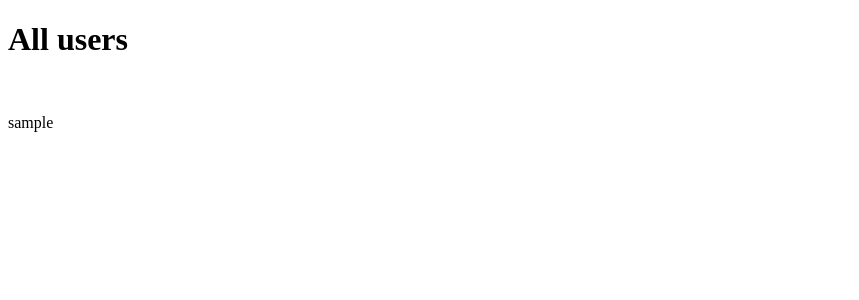
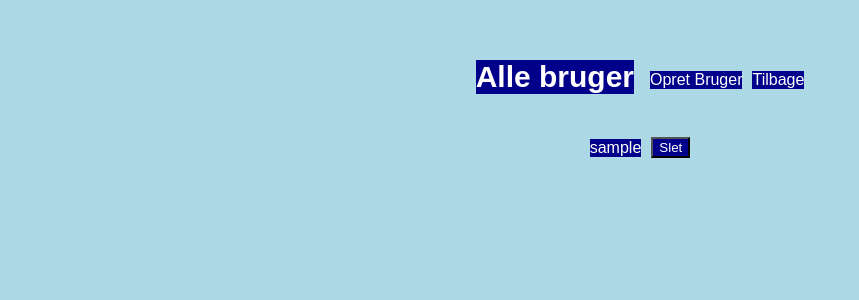
Before and after one commit to Malt3344/chatAppOpgave, a Node project: template views/users.pug in a window 1280 px wide. Shown: the top 300 px of the page, without its empty margins (0-859 px from the left). Run offline with Node 20 templates, Linux system fonts and the light colour scheme; the template is opened without the code that fills it: most values are stand-ins (such as "Sample title", 1, 10 or a date in 2020).

Commit message:
User delen

```diff
--- a/assets/functions.js
+++ b/assets/functions.js
@@ -7,4 +7,25 @@ async function getMessage(){
     console.log(message)
 }
 
-getMessage()
+//Slet bruger
+document.querySelectorAll('.deleteUser').forEach(button => {
+    button.addEventListener('click', async (event) => {
+        event.preventDefault()
+        const userId = button.dataset.userId
+        const link = '/users/' + userId
+
+        try {
+            const result = await fetch(link, {
+                method: 'DELETE'
+            })
+
+            if (result.ok) {
+                window.location = '/users'
+            } else {
+                console.error('Kunne ikke slette bruger:', result.status)
+            }
+        } catch (err) {
+            console.error('Kunne ikke slette bruger', err)
+        }
+    })
+})
--- a/assets/style.css
+++ b/assets/style.css
@@ -231,3 +231,64 @@ main {
 .messageOwner{
     font-size: 12px;
 }
+
+/*--------------Users----------*/
+.alleBruger{
+    background-color: darkblue;
+    color: white;
+    text-align: center;
+}
+.opretBruger{
+    background-color: darkblue;
+    color: white;
+    text-decoration: none;
+}
+
+.users{
+    background-color: darkblue;
+    color: white;
+    text-align: left;
+}
+
+.deleteUser{
+    background-color: darkblue;
+    color: white;
+}
+
+.userRow {
+    display: flex;
+    align-items: center;
+    gap: 10px;
+}
+
+.users {
+    margin: 0;
+}
+
+.lbl{
+    background-color: darkblue;
+    color: white;
+}
+
+.opretBTN{
+    background-color: darkblue;
+    color: white;
+}
+
+/*---------TILBAGE------------*/
+.usersHeader {
+    display: flex;
+    align-items: center;
+    justify-content: center;
+    gap: 16px;
+}
+
+.usersHeader .alleBruger {
+    width: auto;
+}
+
+.usersActions {
+    display: flex;
+    align-items: center;
+    gap: 10px;
+}
--- a/views/index.pug
+++ b/views/index.pug
@@ -2,12 +2,15 @@ html
     head
         title Chat App
         link(rel="stylesheet", href="/style.css")
+        script(src="/function.js" defer)
     body
         if(isValidUser)
             p Logget ind som #{username} (niveau #{level})
             a(href="/logout") Log ud
             p
             a.button(href="/chats") Gå til chats
+            if (level === 3)
+                a.button(href="/users" class="allUsers") Alle brugere
         else
             h1(class="welcome") Velkommen til din chat
             include snippets/loginForm.pug
--- a/views/users.pug
+++ b/views/users.pug
@@ -1,7 +1,16 @@
 doctype html
 html(lang="en")
     body
-        h1 All users
+        link(rel="stylesheet", href="/style.css")
+        script(src="/functions.js" defer)
+
+        div(class="usersHeader")
+            h1(class="alleBruger") Alle bruger
+            div(class="usersActions")
+                a(href="/users/addUser", class="opretBruger") Opret Bruger
+                a(href="/", class="tilbage") Tilbage
         br
         each u in users
-            p= u.username
+            div(class="userRow")
+                p(class="users")= u.username
+                button(type="button" class="deleteUser" data-user-id=u.id) Slet
```
Also changed, not shown: data/users.json (+1 -16 lines), routes/users.js (+19 -3 lines), views/addUser.pug (+16 -0 lines), views/snippets/addUserForm.pug (deleted), views/snippets/userList.pug (deleted), 2 other files.
